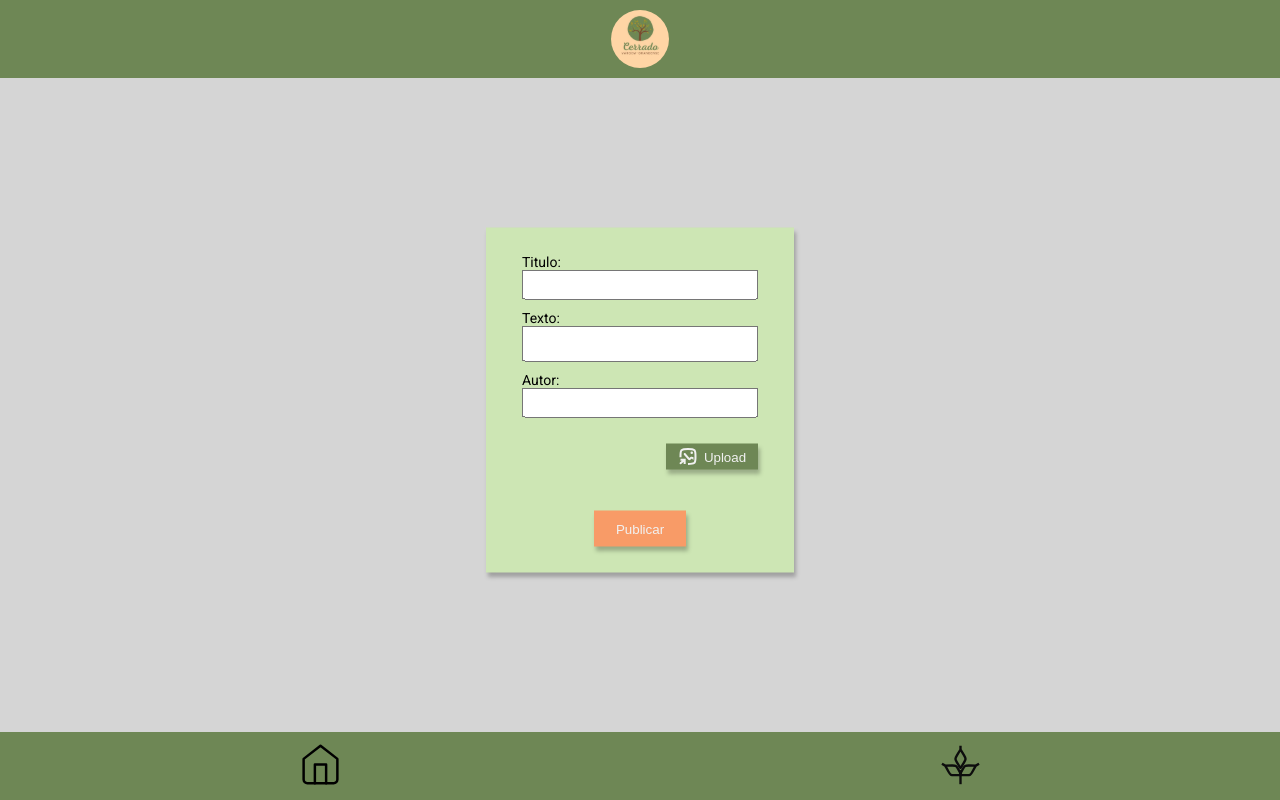
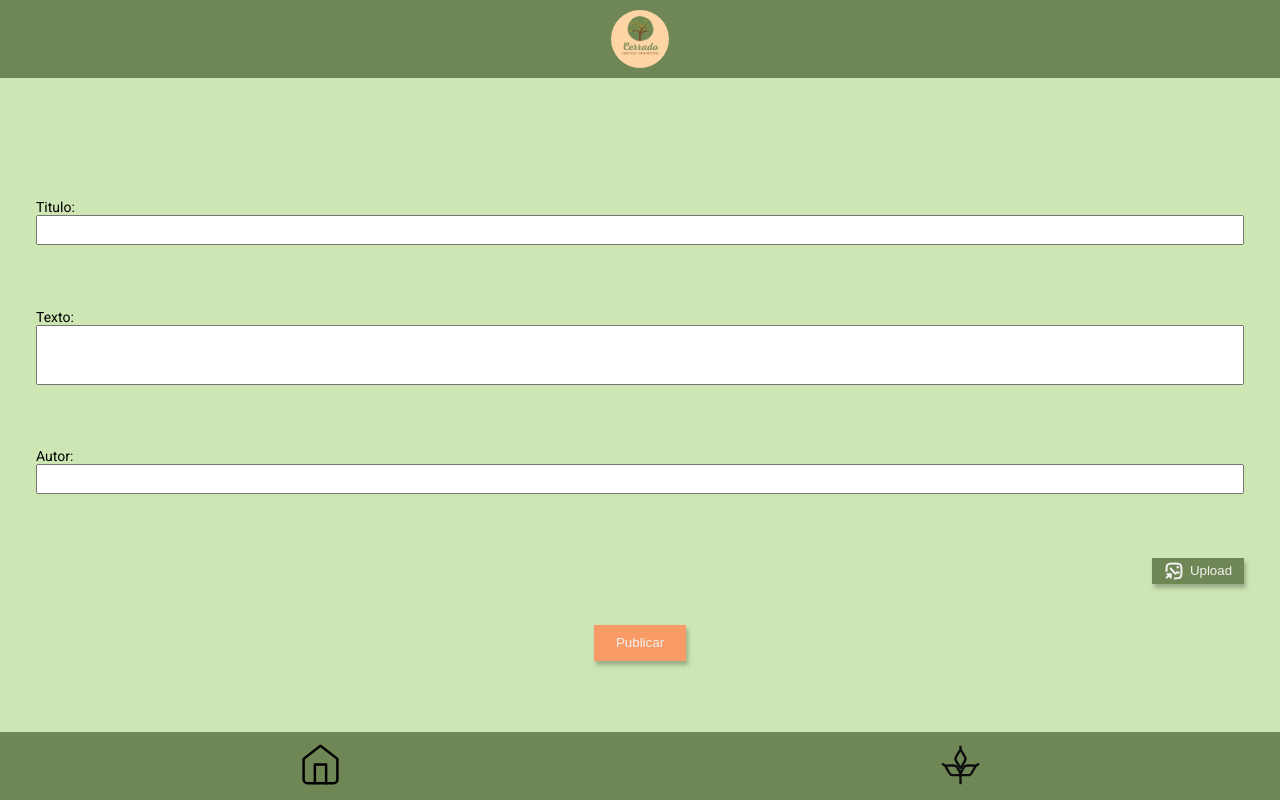
Before and after one commit to arthurfp16/tcc-app-etec-vgs, a Next.js app: page /postCreationMenu in a window 1280 px wide. Built offline with nearby package versions, Linux system fonts and the light colour scheme.

Commit message:
fix: corige resposividade do componente CreationMenuForm

```diff
--- a/src/styles/components/CreationMenuFormStyle.js
+++ b/src/styles/components/CreationMenuFormStyle.js
@@ -2,22 +2,23 @@
 
 export const Form = styled.form`
     width: 100%;
+    height: calc(100% - 96px);
     position: absolute;
-    top: 50%;
-    left: 50%;
-    transform: translate(-50%, -50%);
-    padding: 26px 36px;
+    padding: 68px 36px;
     text-align: center;
     background-color: ${props => props.theme.colors.lightGreen};
     box-shadow: 2px 4px 4px #00000040;
-    max-width: 308px;
-
+    display: flex;
+    flex-direction: column;
+    justify-content: space-evenly;
+    @media screen and (max-height: 530px) {
+        height: 110%;
+    }
     div{
         display: flex;
         flex-direction: column;
         align-items: center;
         gap: 41px;
-        margin-top: 26px;
     }
 `
 
@@ -51,11 +52,12 @@
 
 export const TextArea = styled.textarea`
     resize: none;
+    height: 60px;
     overflow:hidden;
 `
 
 export const textAreaAdjust = (element) => {
-    element.style.height = "1px";
+    element.style.height = "60px";
     element.style.height = (25 + element.scrollHeight) + "px"
 }
 
```
